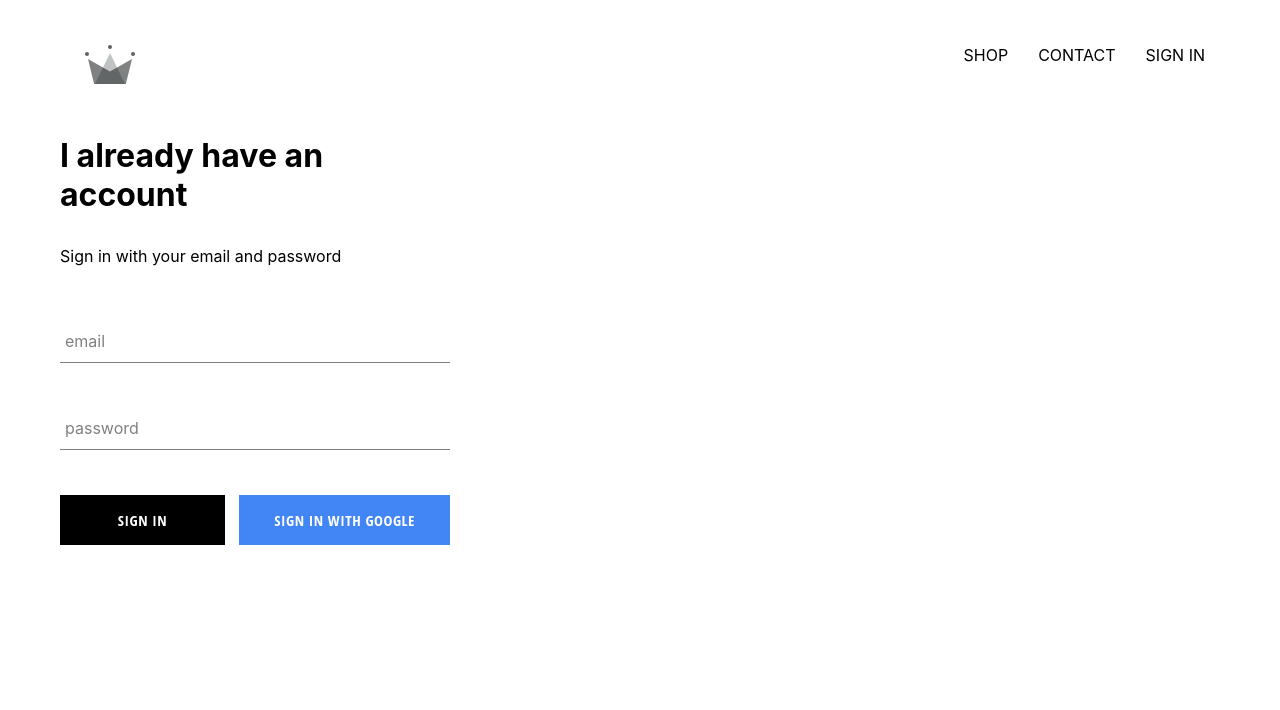
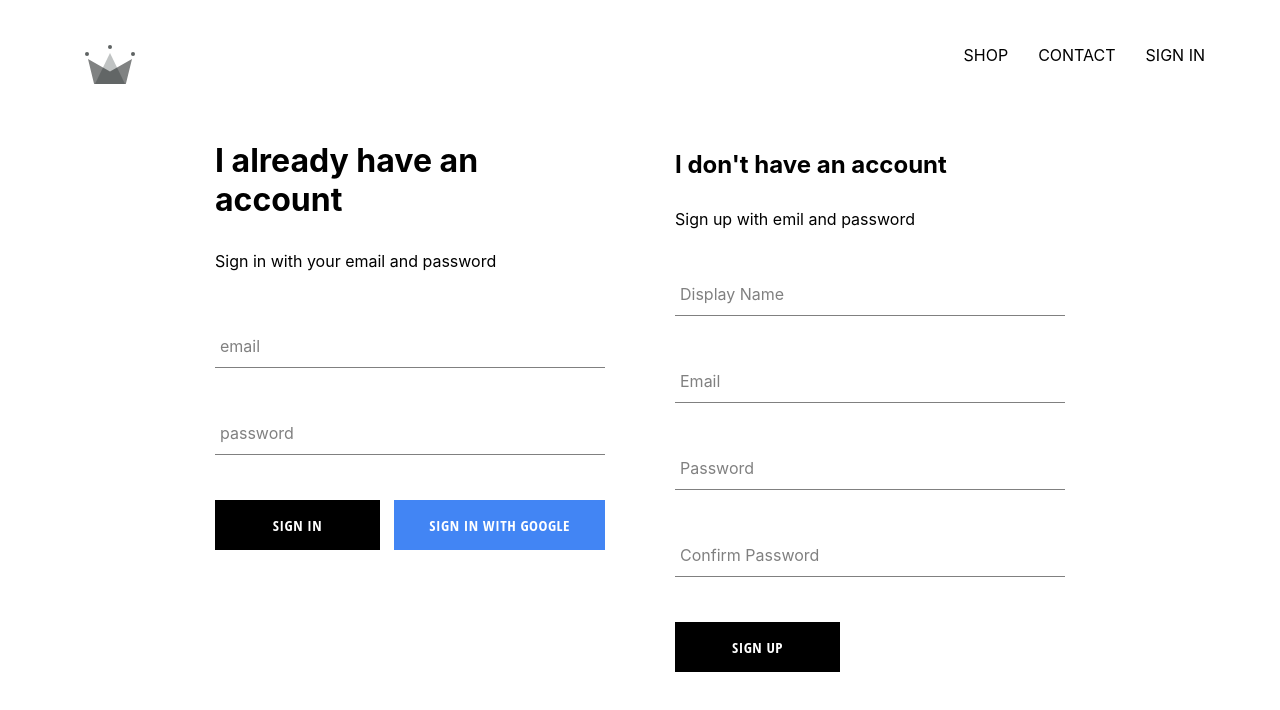
Before and after one commit to asmegithub/crwn-clothing, a React (Create React App) app: page /signin in a window 1280 px wide. Shown: the top 710 px of the page. Built offline with nearby package versions, Linux system fonts and the light colour scheme; no server answers.

Commit message:
Impement firebase utils,  storing authenticated users into firestore database

```diff
--- a/public/index.html
+++ b/public/index.html
@@ -17,12 +17,15 @@
       user's mobile device or desktop. See https://developers.google.com/web/fundamentals/web-app-manifest/
     -->
     <link rel="manifest" href="%PUBLIC_URL%/manifest.json" />
-    <link
+    <!-- <link
       href="https://fonts.googleapis.com/css2?family=Open+Sans:300"
       rel="stylesheet"
-    />
+    /> -->
     <!--
-      Notice the use of %PUBLIC_URL% in the tags above.
+      Notice the use of %PUBLIink
+      href="https://fonts.googleapis.com/css2?family=Open+Sans:300"
+      rel="stylesheet"
+    />C_URL% in the tags above.
       It will be replaced with the URL of the `public` folder during the build.
       Only files inside the `public` folder can be referenced from the HTML.
 
--- a/src/App.js
+++ b/src/App.js
@@ -5,7 +5,7 @@
 import ShopPage from "./pages/shop/shop.component";
 import Header from "./components/header/header.component";
 import SignInSignUp from "./pages/sign-in-and-sign-up/sign-in-and-sign-up.component";
-import { auth } from "./firebase/firebase.utils";
+import { auth, createUserProfileDocument } from "./firebase/firebase.utils";
 import "./App.css";
 
 class App extends Component {
@@ -15,15 +15,36 @@
       currentUser: null,
     };
   }
+  unsubscribeFromAuth = null;
+  componentDidMount() {
+    this.unsubscribeFromAuth = auth.onAuthStateChanged(async (userAuth) => {
+      if (userAuth) {
+        const userRef = await createUserProfileDocument(userAuth);
+        userRef.onSnapshot((snapShot) => {
+          this.setState({
+            currentUser: {
+              id: snapShot.id,
+              ...snapShot.data(),
+            },
+          });
+          console.log(this.state);
+        });
+      }
+      this.setState({ currentUser: userAuth });
+    });
+  }
+  componentWillUnmount() {
+    this.unsubscribeFromAuth();
+  }
   render() {
     return (
       <div>
         <Header currentUser={this.state.currentUser} />
-        <switch>
-          <Route exact path="/" component={HomePage} />
-          <Route path="/shop" component={ShopPage} />
-          <Route path="/signin" component={SignInSignUp} />
-        </switch>
+        {/* <switch> */}
+        <Route exact path="/" component={HomePage} />
+        <Route path="/shop" component={ShopPage} />
+        <Route path="/signin" component={SignInSignUp} />
+        {/* </switch> */}
       </div>
     );
   }
--- a/src/components/header/header.component.jsx
+++ b/src/components/header/header.component.jsx
@@ -19,7 +19,7 @@
         CONTACT
       </Link>
       {currentUser ? (
-        <div className="option" onClick={auth.signOut()}>
+        <div className="option" onClick={() => auth.signOut()}>
           {" "}
           SIGN OUT
         </div>
--- a/src/components/sign-in/sign-in.component.jsx
+++ b/src/components/sign-in/sign-in.component.jsx
@@ -36,7 +36,6 @@
             value={this.state.email}
             required
           />
-
           <FormInput
             type="password"
             name="password"
--- /dev/null
+++ b/src/components/sign-up/sign-up.component.jsx
@@ -0,0 +1,95 @@
+/** @format */
+
+import React, { Component } from "react";
+import { auth, createUserProfileDocument } from "../../firebase/firebase.utils";
+import FormInput from "../form-input/form-input.component";
+import CustomButton from "../custom-button/custom-button.component";
+import "./sign-up.style.scss";
+
+class SignUp extends Component {
+  constructor() {
+    super();
+    this.state = {
+      displayName: "",
+      email: "",
+      password: "",
+      confirmPassword: "",
+    };
+  }
+
+  handleSubmit = async (event) => {
+    event.preventDefault();
+    const { displayName, email, password, confirmPassword } = this.state;
+    if (password !== confirmPassword) {
+      alert("password confirmation error");
+      return;
+    }
+    try {
+      const { user } = await auth.createUserWithEmailAndPassword(
+        email,
+        password
+      );
+      await createUserProfileDocument(user, { displayName });
+      this.setState({
+        displayName: "",
+        email: "",
+        password: "",
+        confirmPassword: "",
+      });
+    } catch (error) {
+      console.error(error);
+    }
+  };
+  handleChange = (event) => {
+    const { name, value } = event.target;
+    this.setState({
+      [name]: value,
+    });
+  };
+  render() {
+    const { displayName, email, password, confirmPassword } = this.state;
+    return (
+      <div className="sign-up">
+        <h2 className="title">I don't have an account</h2>
+        <span>Sign up with emil and password</span>
+        <form className="sign-up-form" onSubmit={this.handleSubmit}>
+          <FormInput
+            type="text"
+            name="displayName"
+            value={displayName}
+            onChange={this.handleChange}
+            label="Display Name"
+            required
+          />
+          <FormInput
+            type="email"
+            name="email"
+            value={email}
+            onChange={this.handleChange}
+            label="Email"
+            required
+          />
+          <FormInput
+            type="password"
+            name="password"
+            value={password}
+            onChange={this.handleChange}
+            label="Password"
+            required
+          />
+          <FormInput
+            type="password"
+            name="confirmPassword"
+            value={confirmPassword}
+            onChange={this.handleChange}
+            label="Confirm Password"
+            required
+          />
+          <CustomButton type="submit">SIGN UP</CustomButton>
+        </form>
+      </div>
+    );
+  }
+}
+
+export default SignUp;
--- /dev/null
+++ b/src/components/sign-up/sign-up.style.scss
@@ -0,0 +1,10 @@
+/** @format */
+
+.sign-up {
+  display: flex;
+  flex-direction: column;
+  width: 390px;
+  .title {
+    margin: 30px 0;
+  }
+}
--- a/src/firebase/firebase.utils.js
+++ b/src/firebase/firebase.utils.js
@@ -13,6 +13,27 @@
   appId: "1:393350433840:web:0f68f5971a38efeeefb1f5",
   measurementId: "G-ZJ4DGNQX9N",
 };
+export const createUserProfileDocument = async (userAuth, additionalData) => {
+  if (!userAuth) return;
+  const userRef = firestore.doc(`users/${userAuth.uid}`);
+  const snapShot = await userRef.get();
+  if (!snapShot.exists) {
+    const { displayName, email } = userAuth;
+    const createdAt = new Date();
+    try {
+      await userRef.set({
+        displayName,
+        email,
+        createdAt,
+        ...additionalData,
+      });
+    } catch (error) {
+      console.log("Error in creating user", error.message);
+    }
+  }
+  return userRef;
+};
+
 firebase.initializeApp(config);
 
 export const auth = firebase.auth();
--- a/src/pages/sign-in-and-sign-up/sign-in-and-sign-up.component.jsx
+++ b/src/pages/sign-in-and-sign-up/sign-in-and-sign-up.component.jsx
@@ -2,11 +2,13 @@
 
 import React from "react";
 import SignIn from "../../components/sign-in/sign-in.component";
+import SignUp from "../../components/sign-up/sign-up.component";
 import "./sign-in-and-sign-up.style.scss";
 
 const SignInSignUp = () => (
   <div className="sign-in-and-sign-up">
     <SignIn />
+    <SignUp />
   </div>
 );
 
--- a/src/pages/sign-in-and-sign-up/sign-in-and-sign-up.style.scss
+++ b/src/pages/sign-in-and-sign-up/sign-in-and-sign-up.style.scss
@@ -0,0 +1,8 @@
+/** @format */
+
+.sign-in-and-sign-up {
+  display: flex;
+  width: 850px;
+  justify-content: space-between;
+  margin: 30px auto;
+}
```
